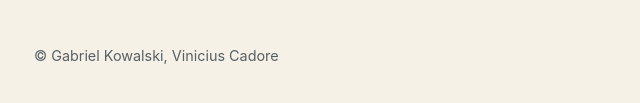
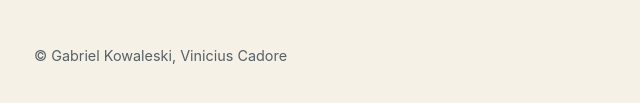
Before and after one commit to K0W4/K0W4.github.io, a plain HTML site: page index.html in a window 1280 px wide. Shown: the part 579-682 px from the top of the page, 318-958 px from the left. Drawn offline with Linux system fonts and the light colour scheme.

Commit message:
fix: owner's surname in the footer
Co-Authored-By: Claude Opus 5.5 <noreply@anthropic.com>

```diff
--- a/index.html
+++ b/index.html
@@ -35,7 +35,7 @@
   <h2 lang="en">English</h2>
   <p lang="en">Every fish that leaves the board reveals a piece of a painting. Tap the fish, clear a path to the edge and watch a Brazilian watercolor come to life.</p>
 
-  <footer>© Gabriel Kowalski, Vinicius Cadore</footer>
+  <footer>© Gabriel Kowaleski, Vinicius Cadore</footer>
 </main>
 </body>
 </html>
```
